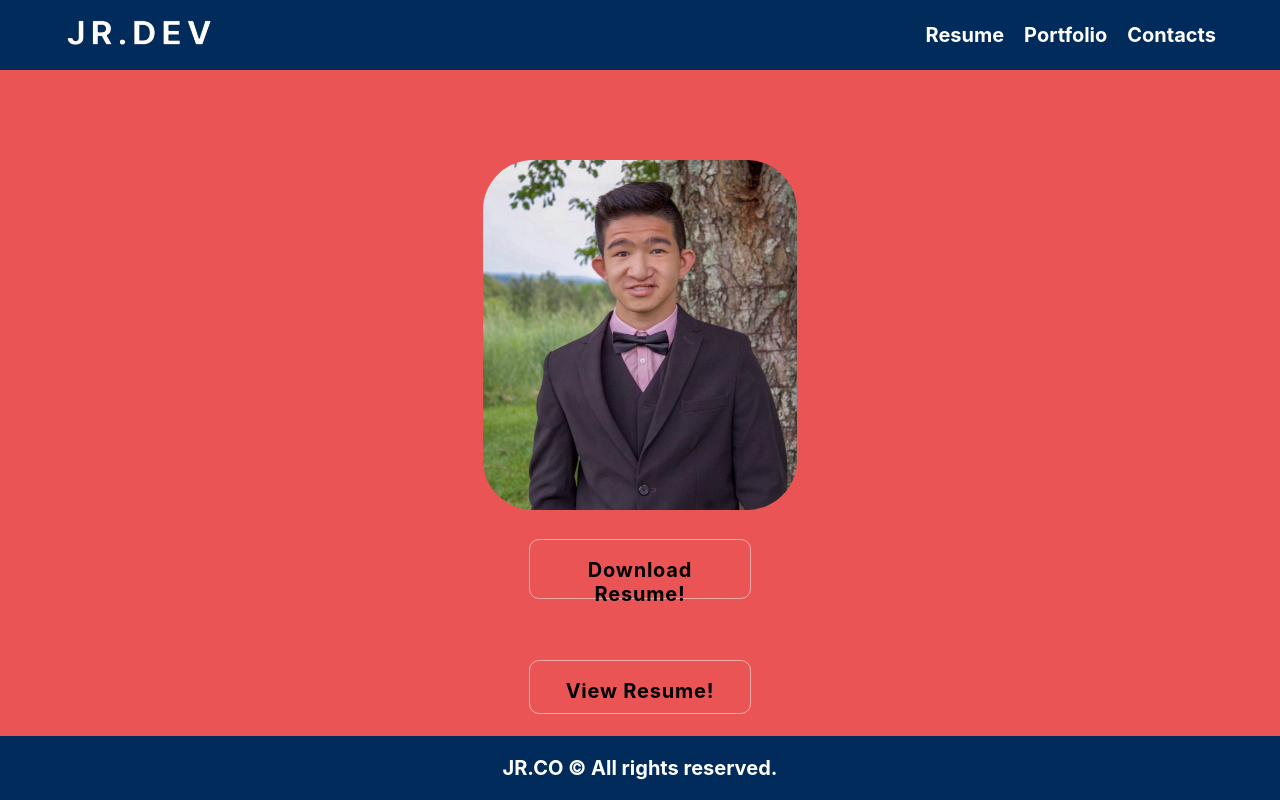
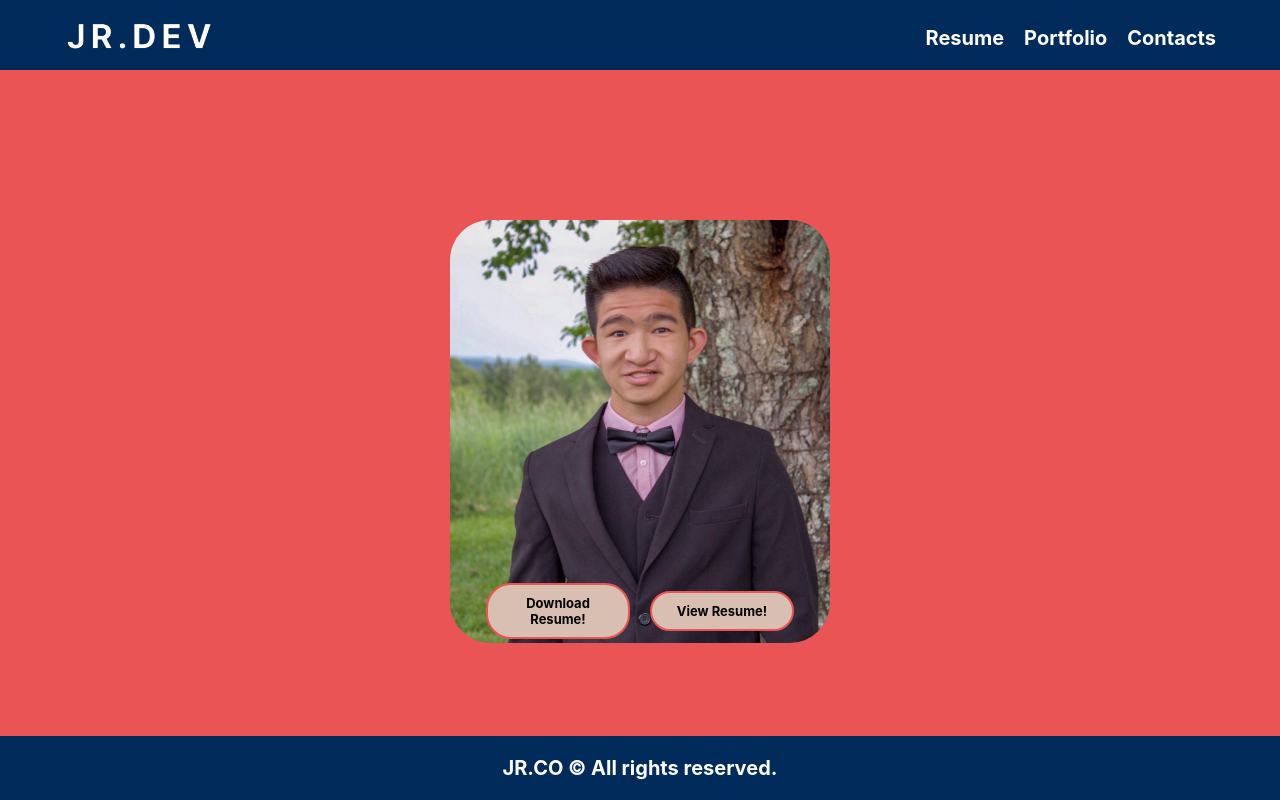
Before and after one commit to TheWiseSailor/JR.DEV, a React (Create React App) app: page /resume in a window 1280 px wide. Built offline with nearby package versions, Linux system fonts and the light colour scheme.

Commit message:
portfolio optimization as well as preset layout section

```diff
--- a/src/Components/Portfolio/Portfolio.css
+++ b/src/Components/Portfolio/Portfolio.css
@@ -30,14 +30,15 @@ margin-bottom: 15px;
   font-weight: bolder;
   border: 1px solid #000000;
   border-radius: 30px;
-  background-color: #002B5B;
+
   background-color: #d9bfb1;
   cursor: pointer;
   transition: background-color 0.3s ease;
 }
 .selections button:hover {
-  background-color: #004080;
-  color: #d9bfb1;
+  background-color: #EA5455;
+  font-weight: bolder;
+  color: #000000;
 }
 .projectList {
   display: grid;
--- a/src/Components/Portfolio/Portfolio.js
+++ b/src/Components/Portfolio/Portfolio.js
@@ -178,6 +178,7 @@ function App() {
         <button onClick={() => setSelectedOption('Projects')}>Projects</button>
         <button onClick={() => setSelectedOption('Group Projects')}>Group Projects</button>
         <button onClick={() => setSelectedOption('Future Projects')}>Future Projects</button>
+        <button onClick={() => setSelectedOption('Future Projects')}>Preset Layouts</button>
       </div>
       <div className='projectList'>
         {filteredProjects.map((project, index) => (
--- a/src/Components/Resume/Resume.css
+++ b/src/Components/Resume/Resume.css
@@ -1,94 +1,49 @@
-.resume {
+.resume-background {
+  min-height: 100vh;
+  background-color: #EA5455;
+  margin-top: -70px;
+}
+
+.resume-welcome-box {
+  display: flex;
+  flex-direction: column;
+  align-items: center;
+  padding: 20px;
+}
+
+.resumePic {
+  width: 380px;
+  height: auto;
+  margin-bottom: 20px;
+  margin-top: 200px;
+border-radius: 40px;
+}
+
+.link-box {
   display: flex;
   justify-content: center;
   align-items: center;
-
-}
-.resume-background{
-  min-height: 90vh;
-  background-color: #EA5455;
-margin-top: -50px;
+  margin-top: -80px;
 }
 
+.resume-button {
+  background-color: #d9bfb1;
+  color: #000000;
+  font-weight: bolder;
+  text-align: center;
+  width: 120px;
 
-.resume-welcome-box {
-  text-align: center;
-  padding-top: 100px;
+font-size: 13px;
+  padding: 10px 10px;
+  margin: 0 10px;
+  border: 2px solid #EA5455;
+  text-decoration: none;
+  border-radius: 25px;
+  transition: all 0.3s ease;
 }
 
-
-.resume h1 {
-  font-size: 45px;
-  font-weight: 700;
-  margin-bottom: 30px;
+.resume-button:hover {
+  background-color: #53ff29;
+  color: #000000;
+  font-weight: bold;
 }
-
-.image-container {
-  display: flex;
-  justify-content: center;
-}
-
-.resumePic {
-  height: 350px;
-  width: auto;
-  border-radius: 50px;
-  margin-top: 20px;
-}
-
-.link-box2 {
-
-  padding-bottom: 30px;
-  text-align: center;
-
-}
-.resume-button{
-  display: inline-block;
-  max-height: 30px;
-  font-weight: 700;
-  letter-spacing: 0.8px;
-  padding: 18px 10px 10px;
-  background: none;
-  font-size: 20px;
-  text-decoration: none;
-  border: 1px solid rgba(255, 255, 255, 0.5);
-  border-radius: 10px;
-  width: 200px;
-  color: black;
-  margin-top: 25px;
-}
-.resume-link {
-  display: inline-block;
-  max-height: 30px;
-  font-weight: 700;
-  letter-spacing: 0.8px;
-  padding: 18px 10px 10px;
-  background: none;
-  font-size: 20px;
-  text-decoration: none;
-  border: 1px solid rgba(255, 255, 255, 0.5);
-  border-radius: 10px;
-  width: 200px;
-  color: black;
-  margin-top: 25px;
-}
-
-.resume-link:hover {
-  background-color: rgba(0, 0, 0, 0.1);
-}
-
-@media (max-width: 769px) {
-  .resumePic {
-    height: 300px;
-  }
-}
-
-@media (max-width: 480px) {
-  .resumePic {
-    height: 250px;
-  }
-
-  .resume-link {
-    width: 220px;
-    font-size: 20px;
-  }
-}
--- a/src/Components/Resume/Resume.js
+++ b/src/Components/Resume/Resume.js
@@ -2,6 +2,7 @@ import { Container, Row, Col } from "react-bootstrap";
 import profilePic from "../Resume/images/Joseph.png";
 import resumePDF from "../Resume/Resume.pdf";
 import "./Resume.css";
+
 export const Resume = () => {
   const onlineResumeLink =
     "https://drive.google.com/file/d/1OJFbFOo9bIljhYRhJn6LSCQhvQ3kinw-/view?usp=sharing";
@@ -10,11 +11,8 @@ export const Resume = () => {
     <section className="resume-background" id="resume-background">
       <div className="container-resume">
         <div className="resume-welcome-box">
-          <h1 className="resume-welcome">
-
-          </h1>
           <img className="resumePic" src={profilePic} alt="profile picture" />
-          <div class="link-box2">
+          <div className="link-box">
             <a
               className="resume-button"
               href={resumePDF}
@@ -24,10 +22,8 @@ export const Resume = () => {
             >
               Download Resume!
             </a>
-          </div>
-          <div class="link-box1 pb-32">
             <a
-              className="resume-link"
+              className="resume-button"
               href={resumePDF}
               target="_blank"
               rel="noreferrer"
```
